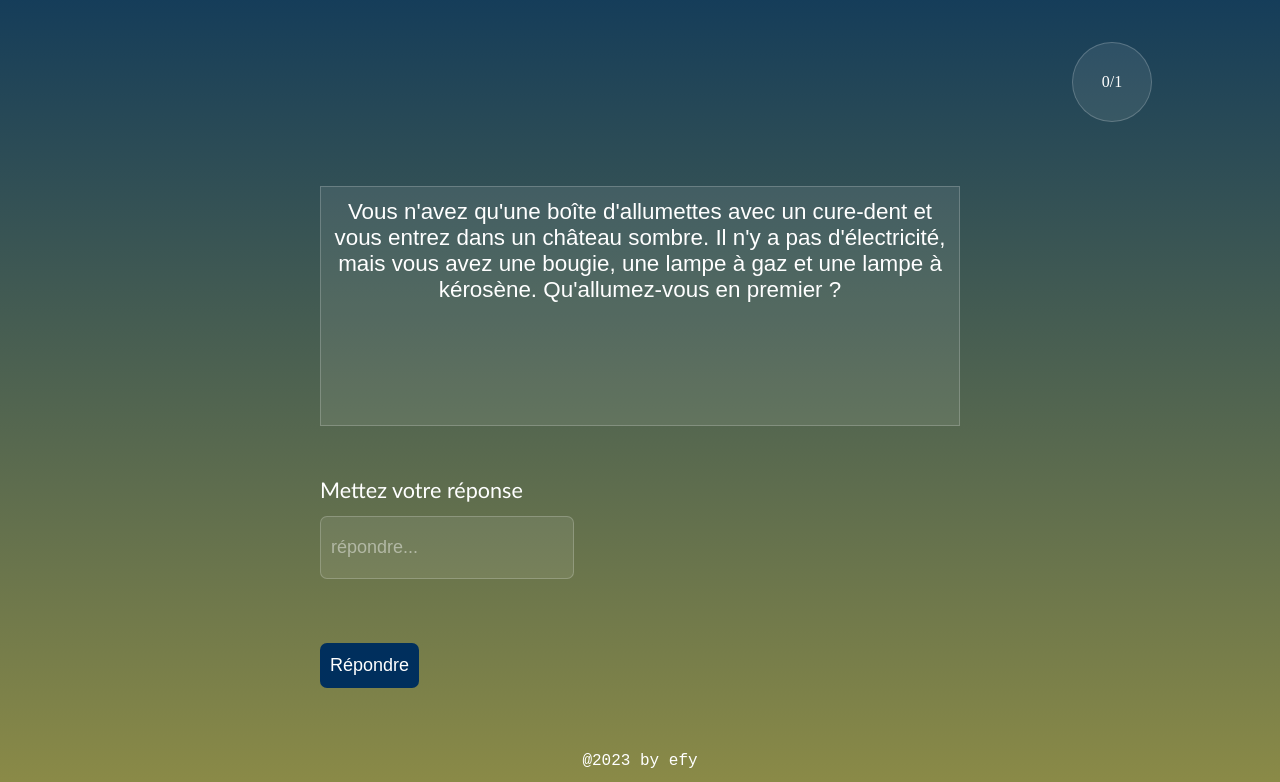
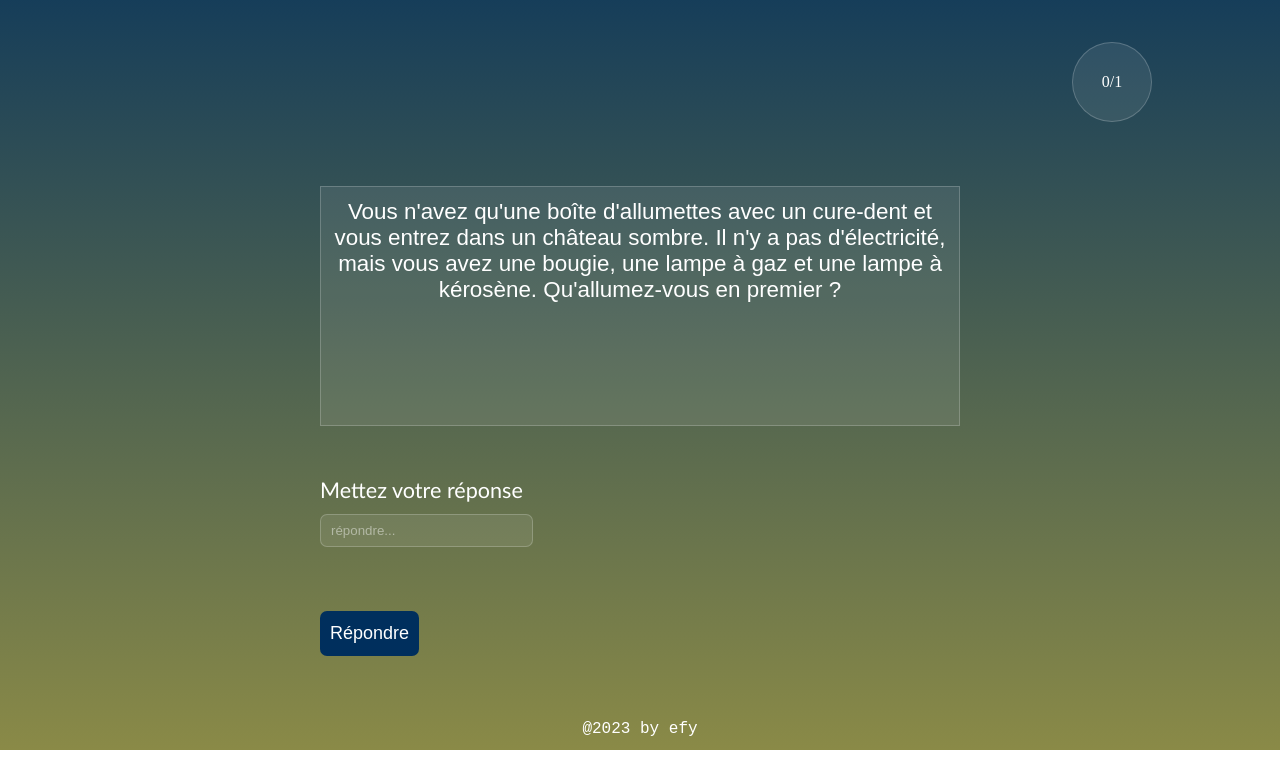
Before and after one commit to efy26/jeu_quiz, a plain HTML site: page competence.html in a window 1280 px wide. Shown: the part 143-925 px from the top of the page. After the commit the page ends 893 px from the top, so only its background shows below. Drawn offline with Linux system fonts and the light colour scheme.

Commit message:
last commit

```diff
--- a/css/style.css
+++ b/css/style.css
@@ -247,8 +247,8 @@ body {
         font-size: large;
     }
     .reponse form input{
-        /* height: 2.5em; */
-        font-size: large;
+        height: 2.5em;
+        /* font-size: larger; */
     }
     .btn_repondre form input{
         font-size: large;
```
